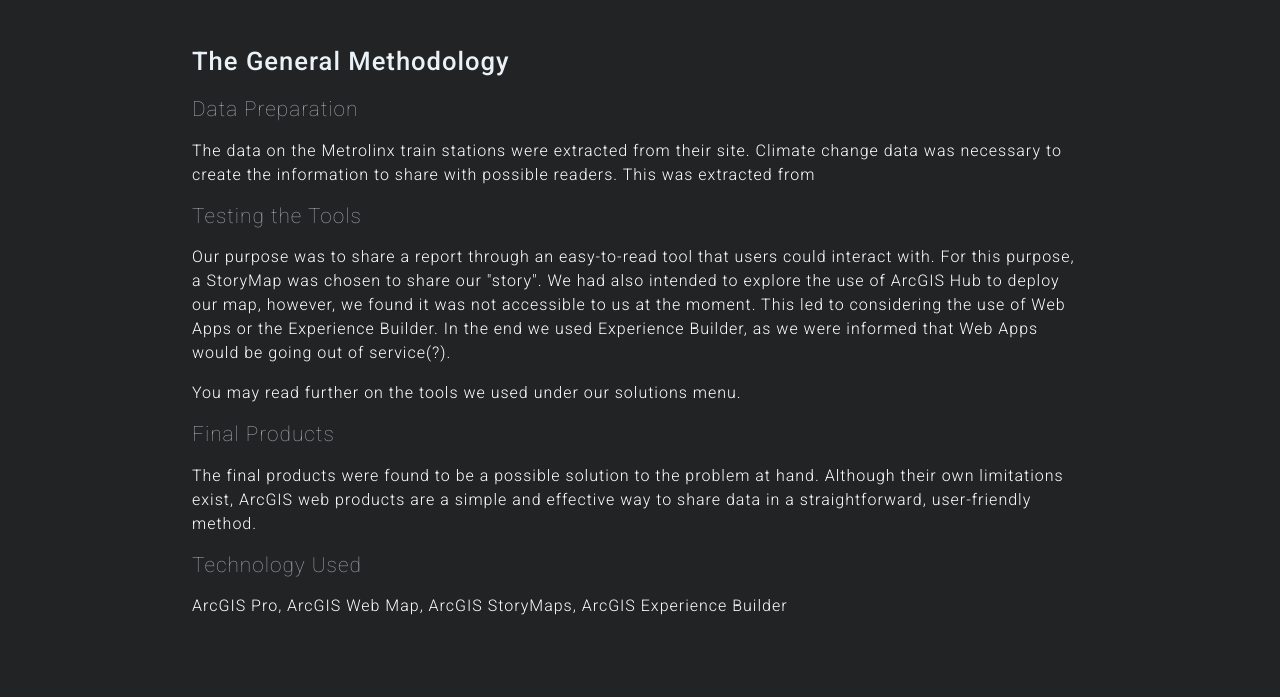
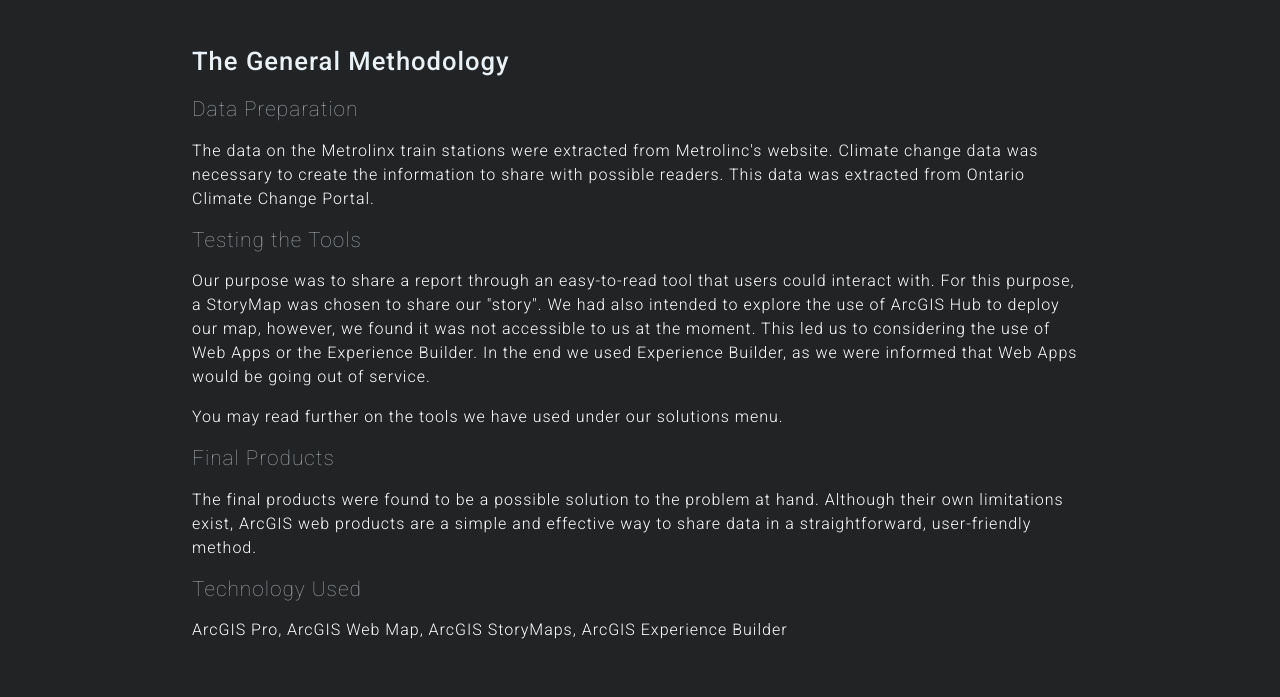
Before and after one commit to grkis/Metrolinx, a plain HTML site: page methodology.html in a window 1280 px wide. Shown: the part 103-800 px from the top of the page. Drawn offline with Linux system fonts and the light colour scheme.

Commit message:
text edit

```diff
--- a/methodology.html
+++ b/methodology.html
@@ -44,16 +44,16 @@
             <section>
                     <h1>The General Methodology</h1>
                     <h2>Data Preparation</h2>
-                    <p>The data on the Metrolinx train stations were extracted from their site. Climate change data was necessary to create the information
-                        to share with possible readers. This was extracted from
+                    <p>The data on the Metrolinx train stations were extracted from Metrolinc's website. Climate change data was necessary to create the information
+                        to share with possible readers. This data was extracted from Ontario Climate Change Portal.
                     </p>
                     <h2>Testing the Tools</h2>
                     <p>Our purpose was to share a report through an easy-to-read tool that users could interact with. For this purpose, a StoryMap was chosen to
                         share our "story". We had also intended to explore the use of ArcGIS Hub to deploy our map, however, we found it was not accessible to us at the moment.
-                        This led to considering the use of Web Apps or the Experience Builder. In the end we used Experience Builder, as we were informed that
-                        Web Apps would be going out of service(?).
+                        This led us to considering the use of Web Apps or the Experience Builder. In the end we used Experience Builder, as we were informed that
+                        Web Apps would be going out of service.
                     </p>
-                    <p>You may read further on the tools we used under our solutions menu.</p>
+                    <p>You may read further on the tools we have used under our solutions menu.</p>
                     <h2>Final Products</h2>
                     <p>The final products were found to be a possible solution to the problem at hand. Although their own limitations exist, ArcGIS web products
                         are a simple and effective way to share data in a straightforward, user-friendly method.
```
